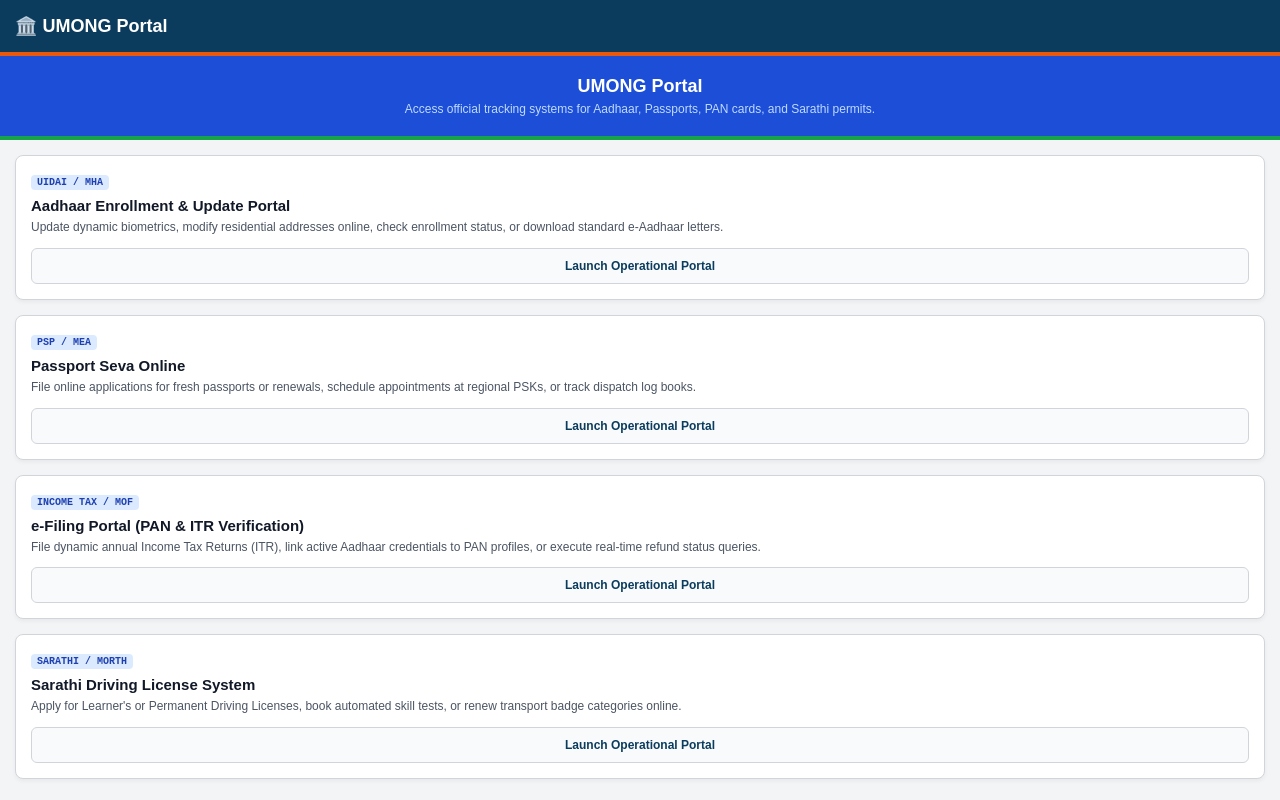
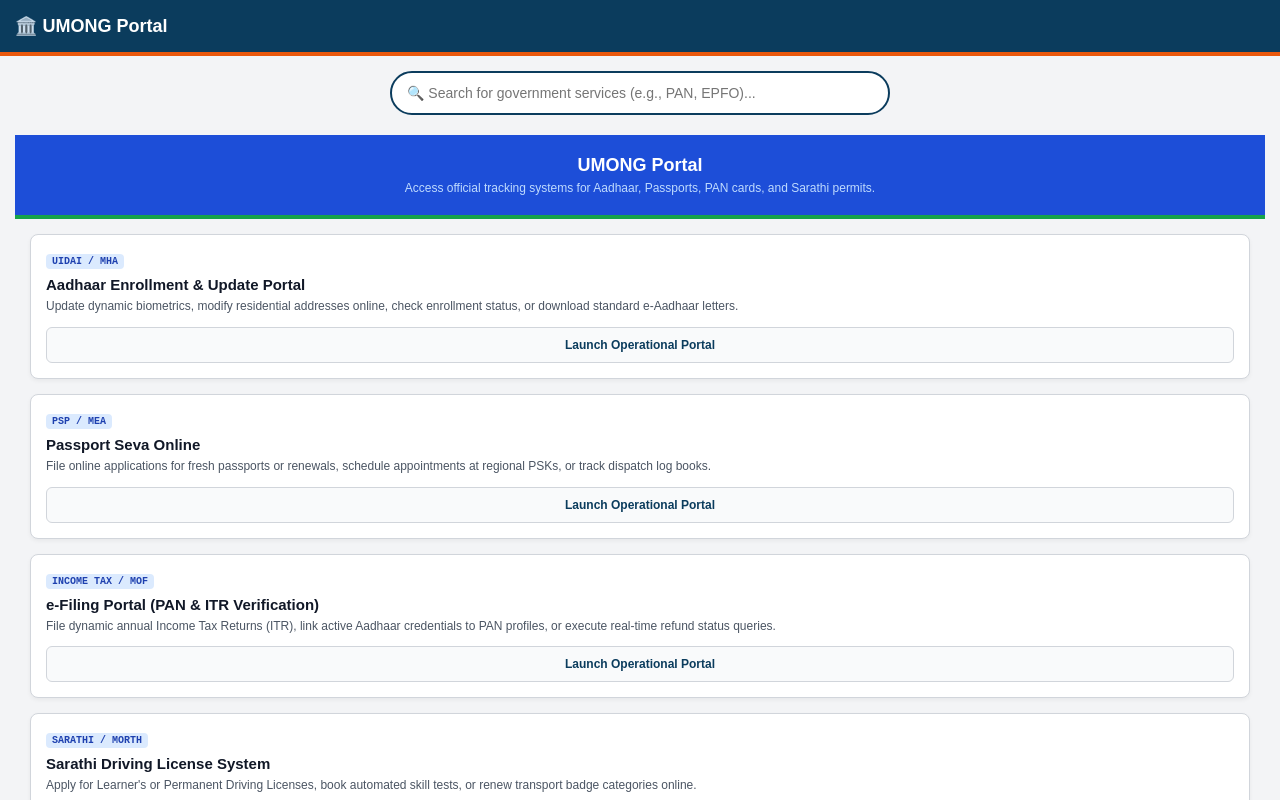
Before and after one commit to manjunamba2-cpu/government-portal, a plain HTML site: page index.html in a window 1280 px wide. Shown: the top 800 px of the page. Drawn offline with Linux system fonts and the light colour scheme.

Commit message:
Update index.html
Commit changes

```diff
--- a/index.html
+++ b/index.html
@@ -169,11 +169,15 @@
     </style>
 </head>
 <body>
-
     <div class="header">
         🏛️ UMONG Portal
     </div>
-
+<!-- START OF INTERACTIVE SEARCH BAR -->
+<div class="container" style="margin-bottom: 0; padding-bottom: 0;">
+    <div style="position: relative; width: 100%; max-width: 500px; margin: 0 auto 20px auto;">
+        <input type="text" id="portalSearch" onkeyup="filterServices()" placeholder="🔍 Search for government services (e.g., PAN, EPFO)..." style="width: 100%; padding: 12px 15px; font-size: 14px; border: 2px solid #0b3c5d; border-radius: 25px; outline: none; box-sizing: border-box; transition: all 0.3s ease;">
+    </div>
+<!-- END OF INTERACTIVE SEARCH BAR -->
     <div class="hero">
         <h2>UMONG Portal</h2>
         <p>Access official tracking systems for Aadhaar, Passports, PAN cards, and Sarathi permits.</p>
@@ -307,5 +311,24 @@
             <p style="margin: 0 0 15px 0; color: #4b5563; font-size: 13px;">Generate your Ayushman Bharat Health Account ID number to store healthcare records safely.</p>
             <a href="https://abdm.gov.in" target="_blank" style="display: inline-block; background-color: #0b3c5d; color: white; padding: 8px 12px; border-radius: 4px; text-decoration: none; font-size: 12px; font-weight: bold;">Manage ABHA Account</a>
         </div>
+        <!-- START OF SEARCH FILTER SCRIPT -->
+<script>
+function filterServices() {
+    let input = document.getElementById('portalSearch').value.toLowerCase();
+    let cards = document.querySelectorAll('.card-box');
+
+    cards.forEach(card => {
+        let cardText = card.innerText.toLowerCase();
+        if (cardText.includes(input)) {
+            card.style.display = "block";
+        } else {
+            card.style.display = "none";
+        }
+    });
+}
+</script>
+<!-- END OF SEARCH FILTER SCRIPT -->
+        </body>
+    </html>
 
     </div>
```
